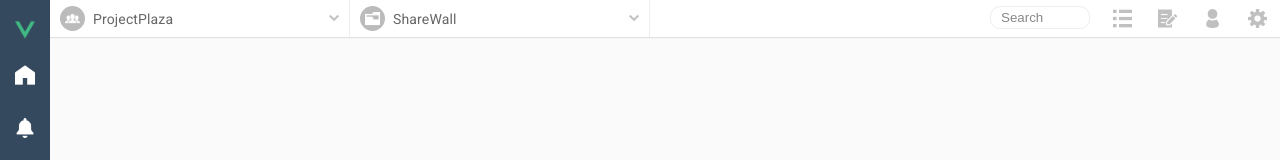
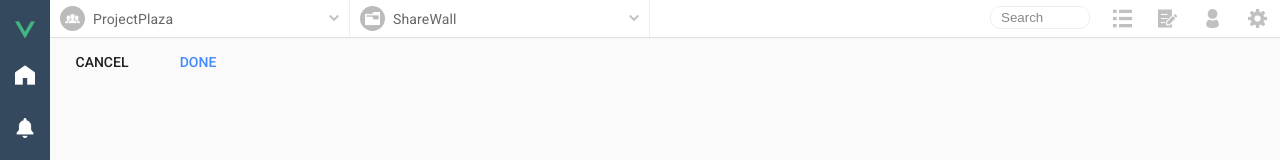
Before and after one commit to projectplaza/share-wall-front, a Vue app: page /team-create in a window 1280 px wide. Shown: the top 160 px of the page. Built offline with nearby package versions, Linux system fonts and the light colour scheme.

Commit message:
コンテンツ領域を作成

```diff
--- a/src/App.vue
+++ b/src/App.vue
@@ -2,6 +2,9 @@
   <div>
     <Menu :menus="menus"/>
     <Header :teams="teams" :projects="projects"/>
+    <div class="content">
+      <router-view/>
+    </div>
   </div>
 </template>
 
@@ -47,10 +50,19 @@ export default {
 </script>
 
 <style lang="scss">
+body {
+  min-height: calc(100% - 38px) !important;
+}
 * {
   outline: none;
 }
 img {
   user-select: none;
 }
+.content {
+  width: calc(100% - 50px);
+  height: calc(100% - 38px);
+  margin-top: 38px;
+  margin-left: 50px;
+}
 </style>
--- a/src/router.js
+++ b/src/router.js
@@ -20,6 +20,14 @@ export default new Router({
       // this generates a separate chunk (about.[hash].js) for this route
       // which is lazy-loaded when the route is visited.
       component: () => import(/* webpackChunkName: "about" */ './views/About.vue')
+    },
+    {
+      path: '/team-create',
+      name: 'team-create',
+      // route level code-splitting
+      // this generates a separate chunk (about.[hash].js) for this route
+      // which is lazy-loaded when the route is visited.
+      component: () => import(/* webpackChunkName: "about" */ './views/TeamCreate.vue')
     }
   ]
 })
--- /dev/null
+++ b/src/views/TeamCreate.vue
@@ -0,0 +1,16 @@
+<template>
+  <div>
+    <md-button>Cancel</md-button>
+    <md-button class="md-primary">Done</md-button>
+  </div>
+</template>
+
+<script>
+export default {
+  data: {},
+  components: {}
+};
+</script>
+
+<style lang="scss" scoped>
+</style>
```
